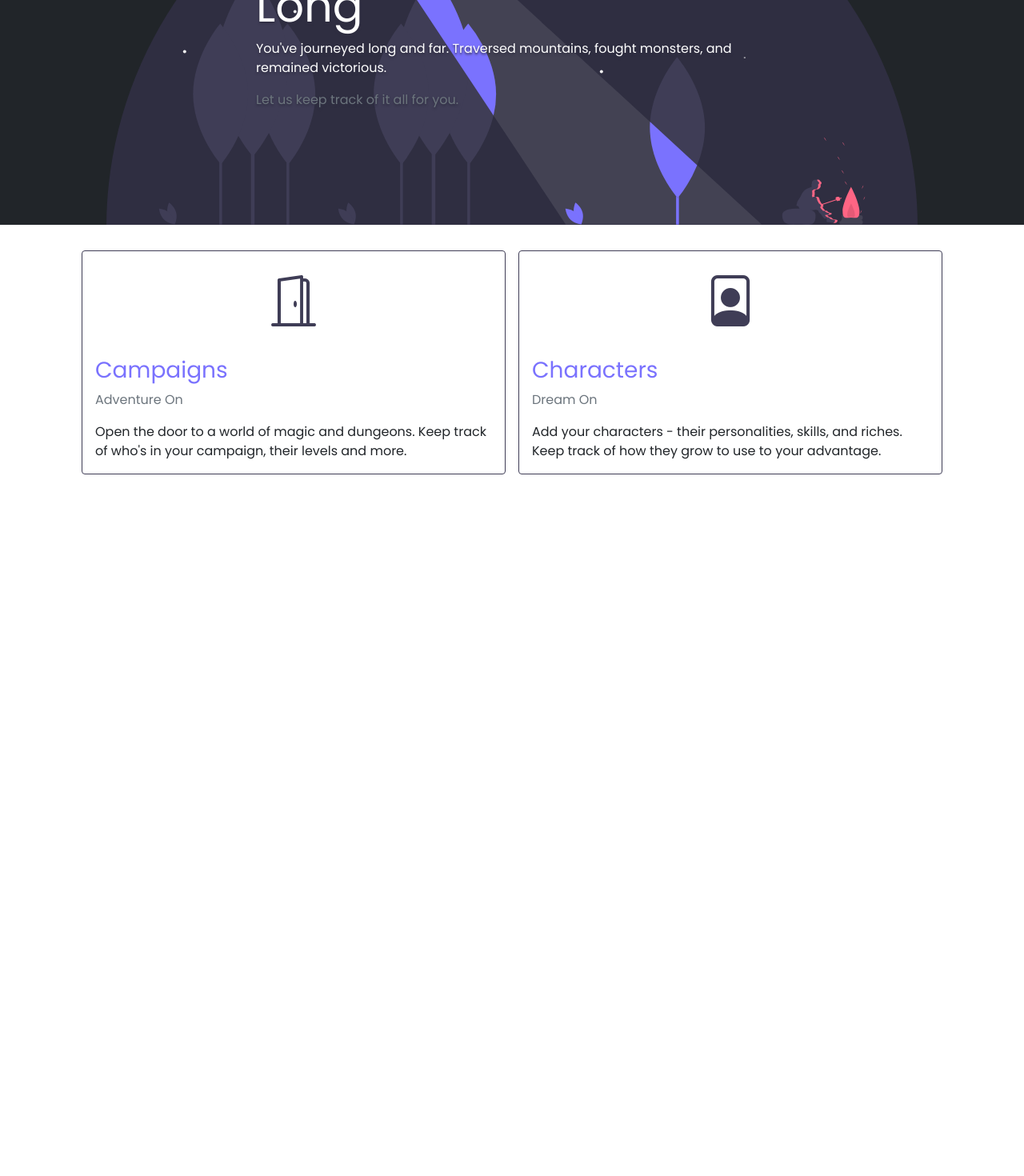
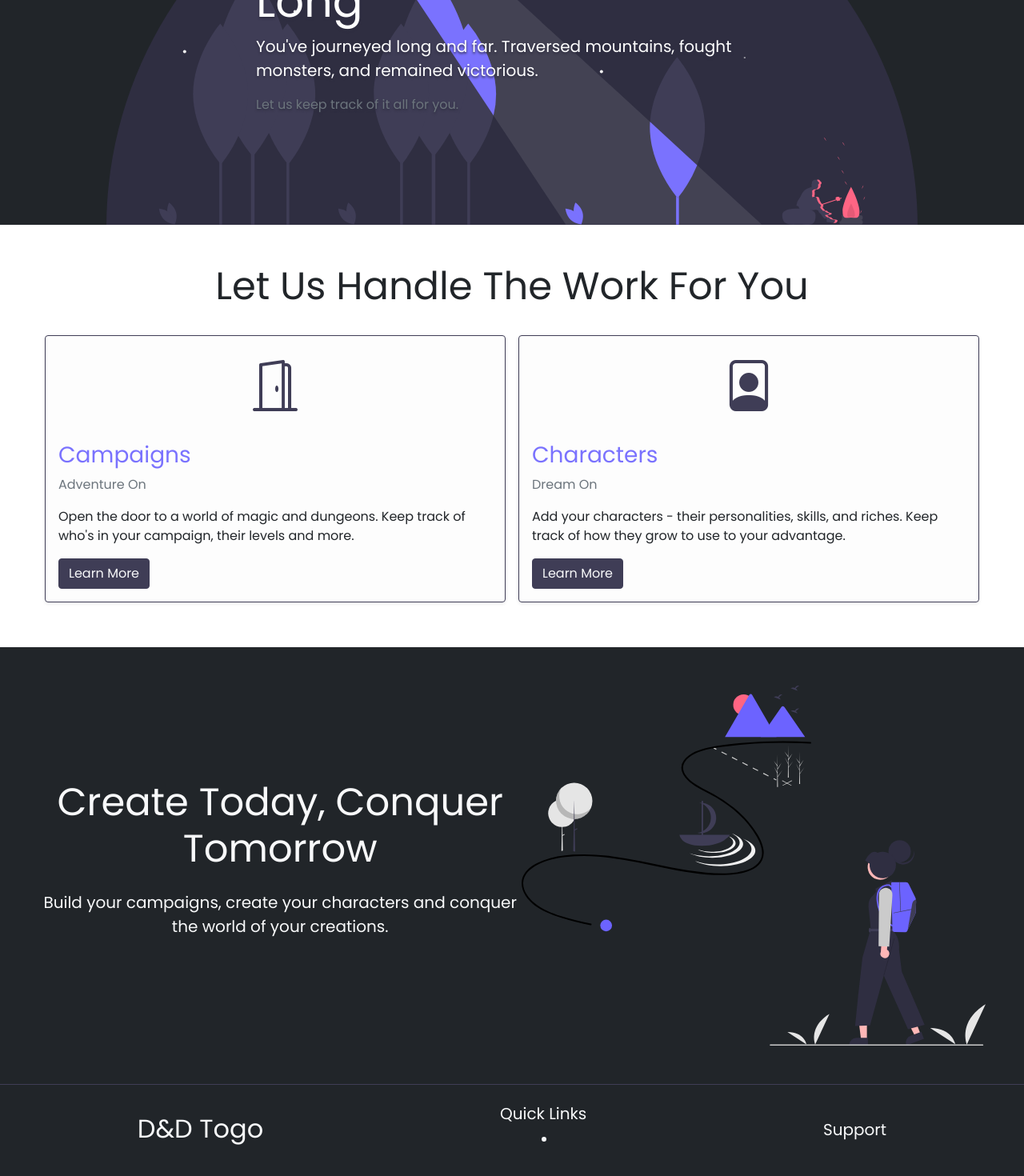
Before and after one commit to kowabunga/dnd-character-sheets-mobile, a React (Create React App) app in the folder client/: page / in a window 1280 px wide. Shown: the part 278-1748 px from the top of the page at 80% size. Before the commit the page ends 903 px from the top, so only its background shows below. Built offline with nearby package versions, Linux system fonts and the light colour scheme.

Commit message:
landing page done

```diff
--- a/client/src/App.js
+++ b/client/src/App.js
@@ -1,4 +1,5 @@
 import { Outlet } from 'react-router-dom';
+import Footer from './layout/Footer';
 import Navbar from './layout/Navbar';
 
 function App() {
@@ -6,6 +7,7 @@ function App() {
     <main>
       <Navbar />
       <Outlet />
+      <Footer />
     </main>
   );
 }
--- a/client/src/index.css
+++ b/client/src/index.css
@@ -1,4 +1,9 @@
 @import 'bootstrap-icons/font/bootstrap-icons.css';
+* {
+  box-sizing: border-box;
+  margin: 0;
+  padding: 0;
+}
 .slight-text-shadow {
   text-shadow: 0 2px 3px #2f2e41;
 }
@@ -7,9 +12,6 @@
   font-size: 4rem;
 }
 
-.hover-border {
-  transition: 0.15s ease-in;
+.card-background {
+  background-color: rgb(253, 253, 253) !important;
 }
-.hover-border:hover {
-  box-shadow: 0 0.25rem 0.75rem #ff6584;
-}
--- /dev/null
+++ b/client/src/layout/Footer.js
@@ -0,0 +1,21 @@
+const Footer = () => {
+  return (
+    <footer className='bg-dark text-light p-4 border-top border-secondary'>
+      <div className='d-md-flex align-items-center justify-content-around'>
+        <div className='d-flex flex-column align-items-center justify-content-center'>
+          <h3 className='h2'>D&D Togo</h3>
+        </div>
+        <div className='d-flex flex-column align-items-center justify-content-center'>
+          <h5>Quick Links</h5>
+          <ul>
+            <li></li>
+          </ul>
+        </div>
+        <div className='d-flex flex-column align-items-center justify-content-center'>
+          <h5>Support</h5>
+        </div>
+      </div>
+    </footer>
+  );
+};
+export default Footer;
--- a/client/src/layout/Navbar.js
+++ b/client/src/layout/Navbar.js
@@ -1,7 +1,7 @@
 import { Link } from 'react-router-dom';
 const Navbar = () => {
   return (
-    <nav className='navbar navbar-expand-lg navbar-dark bg-dark'>
+    <nav className='navbar navbar-expand-md navbar-dark bg-dark'>
       <div className='container'>
         <Link to='/' className='navbar-brand'>
           D&D ToGo
--- a/client/src/pages/Landing.js
+++ b/client/src/pages/Landing.js
@@ -1,7 +1,10 @@
+import { Link } from 'react-router-dom';
 import unsplashMoon from '../images/undraw_moonlight_-5-ksn.svg';
+import unsplashAdventure from '../images/undraw_adventure_map_hnin.svg';
 const LandingPage = () => {
   return (
     <>
+      {/* Header Splash */}
       <section className='bg-dark w-100 d-flex position-relative'>
         <img
           src={unsplashMoon}
@@ -12,7 +15,7 @@ const LandingPage = () => {
           <h1 className='display-4 slight-text-shadow'>
             Take a Rest - Short or Long
           </h1>
-          <p className='d-sm-lead slight-text-shadow'>
+          <p className='d-none d-sm-block lead slight-text-shadow'>
             You've journeyed long and far. Traversed mountains, fought monsters,
             and remained victorious.
           </p>
@@ -21,9 +24,13 @@ const LandingPage = () => {
           </p>
         </div>
       </section>
-      <section className='container p-4'>
+      {/* Cards */}
+      <section className='p-5'>
+        <h2 className='text-center text-capitalize display-5 mb-4'>
+          Let us handle the work for you
+        </h2>
         <div className='d-sm-flex align-items-center justify-content-between card-row-height'>
-          <div className='card w-100 w-sm-50 m-2 border-secondary hover-border h-100'>
+          <div className='card w-100 h-100 w-sm-50 m-2 border-secondary shadow-sm card-background'>
             <div className='card-body'>
               <div className='icon-size mb-3 text-secondary text-center'>
                 <i className='bi bi-door-open'></i>
@@ -34,9 +41,14 @@ const LandingPage = () => {
                 Open the door to a world of magic and dungeons. Keep track of
                 who's in your campaign, their levels and more.
               </p>
+              <Link to='/learn-more/campaigns'>
+                <button className='btn btn-secondary text-light'>
+                  Learn More
+                </button>
+              </Link>
             </div>
           </div>
-          <div className='card w-100 w-sm-50 m-2 border-secondary hover-border h-100'>
+          <div className='card w-100 h-100  w-sm-50 m-2 border-secondary shadow-sm card-background'>
             <div className='card-body'>
               <div className='icon-size mb-3 text-secondary text-center'>
                 <i className='bi bi-file-person'></i>
@@ -49,7 +61,33 @@ const LandingPage = () => {
                 Add your characters - their personalities, skills, and riches.
                 Keep track of how they grow to use to your advantage.
               </p>
+              <Link to='/learn-more/characters'>
+                <button className='btn btn-secondary text-light'>
+                  Learn More
+                </button>
+              </Link>
             </div>
+          </div>
+        </div>
+      </section>
+      {/* Start Now */}
+      <section className='p-5 bg-dark text-light'>
+        <div className='d-md-flex align-items-center justify-content-around'>
+          <div>
+            <h2 className='text-center text-capitalize display-5 mb-4'>
+              Create Today, Conquer Tomorrow
+            </h2>
+            <p className='lead text-center'>
+              Build your campaigns, create your characters and conquer the world
+              of your creations.
+            </p>
+          </div>
+          <div>
+            <img
+              src={unsplashAdventure}
+              alt='person on adventure drawing'
+              className='img-fluid'
+            />
           </div>
         </div>
       </section>
--- a/client/src/pages/NotFoundPage.js
+++ b/client/src/pages/NotFoundPage.js
@@ -1,16 +1,24 @@
 import { Link } from 'react-router-dom';
+import undrawRightWay from '../images/undraw_right_direction_tge8.svg';
 
 const NotFoundPage = () => {
   return (
-    <section className='container mt-5'>
+    <section className='container mt-5 d-flex flex-column align-items-center justify-content-center '>
+      <img
+        src={undrawRightWay}
+        alt='drawing of night sky with moonlight and person at campfire'
+        className='img-fluid mx-auto'
+      />
+      <div className='mt-4'>
         <h1>Woops! There's nothing here!</h1>
         <p className='lead'>
           We aren't quite sure <em>how</em> you got here, but fear not! Just in
           case you got lost, we made you a way to get home!
         </p>
         <Link to='/'>
-        <button className='btn btn-primary '>Go Home</button>
+          <button className='btn btn-primary text-light'>Go Home</button>
         </Link>
+      </div>
     </section>
   );
 };
```
Also changed, not shown: client/src/images/undraw_adventure_map_hnin.svg (added), client/src/images/undraw_right_direction_tge8.svg (added), client/src/pages/Learn More/LearnMore.js (added), client/src/pages/Learn More/LearnMoreCampaigns.js (added), client/src/pages/Learn More/LearnMoreCharacter.js (added). Lines whose indentation alone changed are shown as unchanged.
